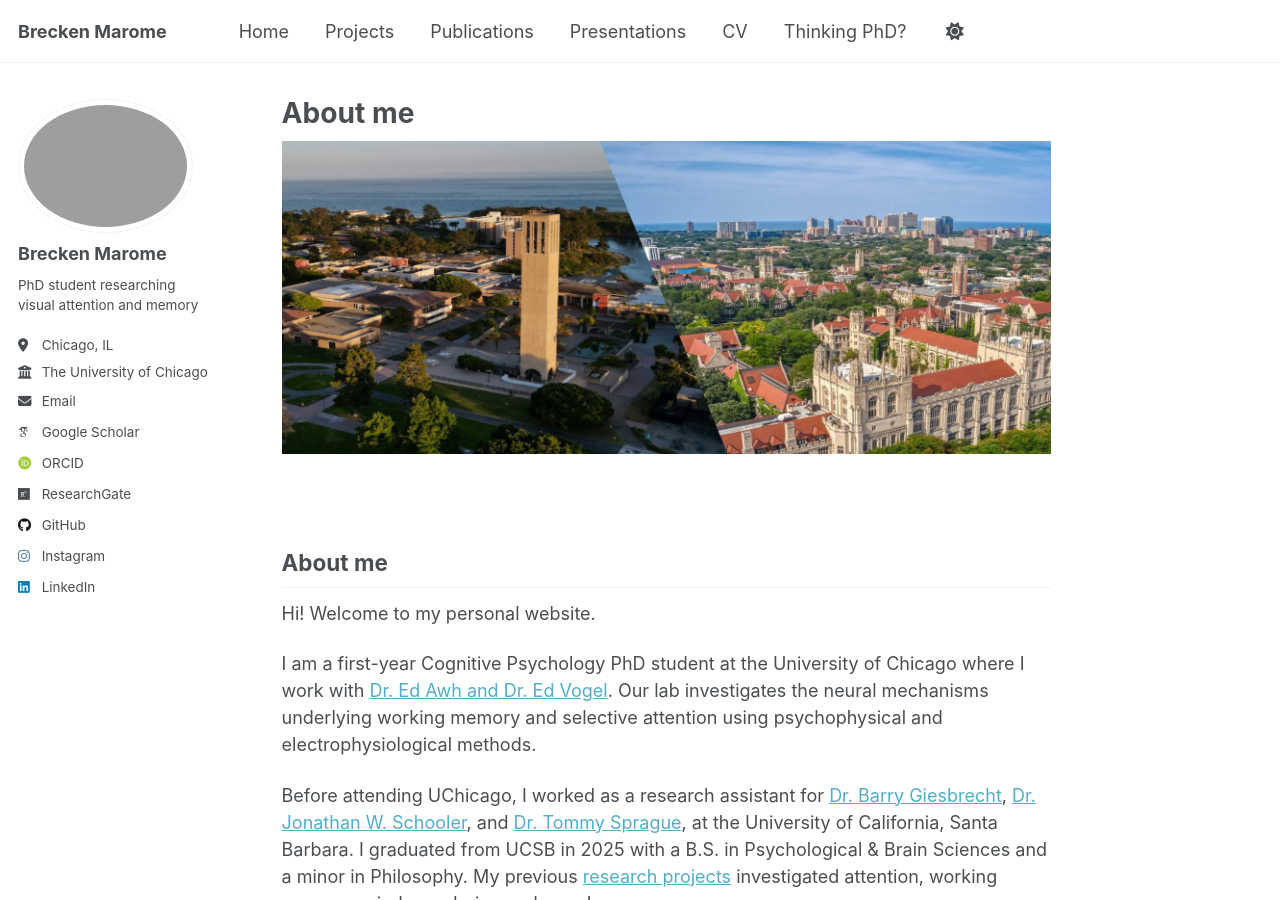
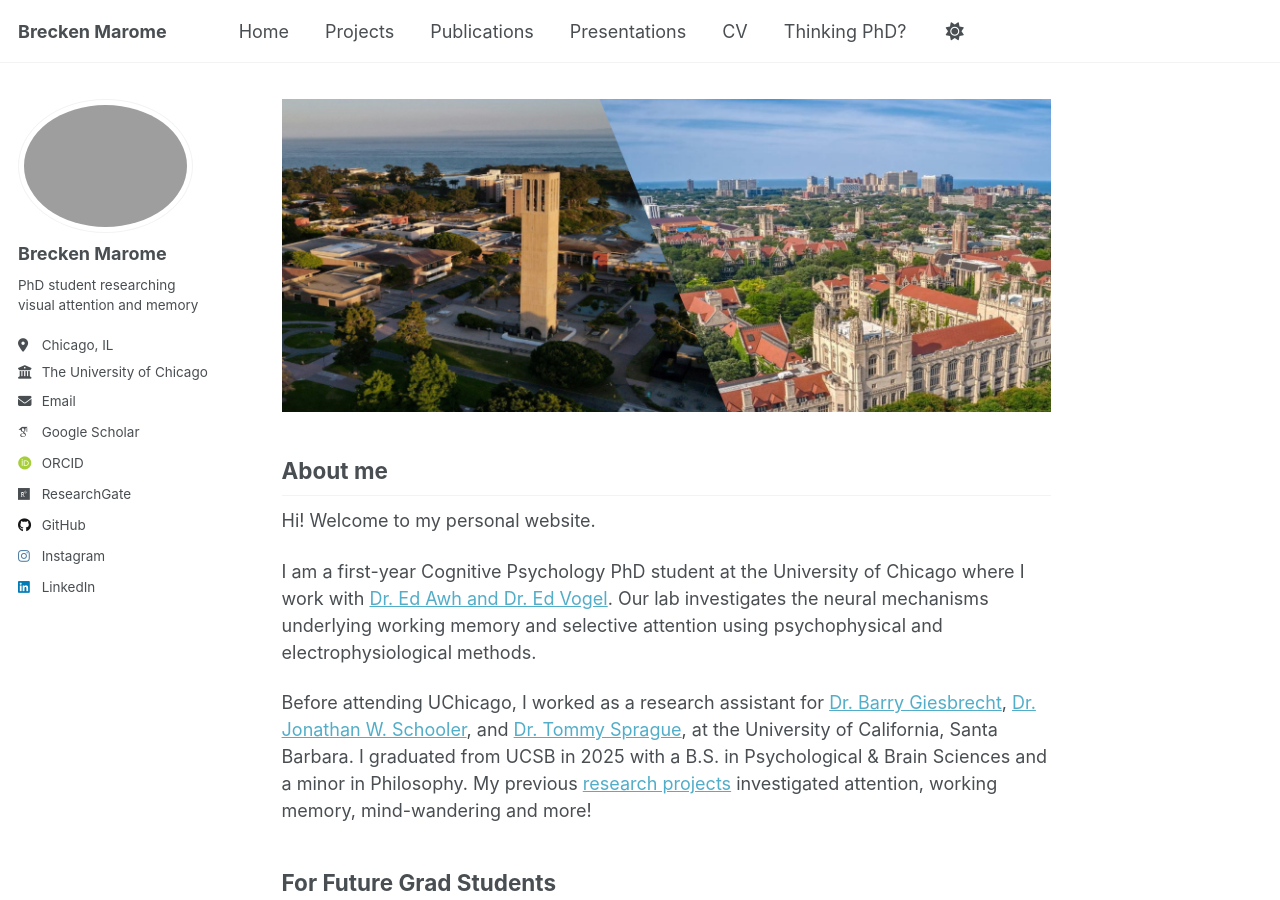
Before and after one commit to btmarome/btmarome.github.io, a Jekyll site: the page built from _pages/about.md, in a window 1280 px wide and 900 px high. Built offline with Jekyll 4.4.1, drawn with Linux system fonts in a browser that asks for light colours; some web fonts are replaced; a script that is not in the unit is left out.

Commit message:
Update about.md

```diff
--- a/_pages/about.md
+++ b/_pages/about.md
@@ -1,6 +1,5 @@
 ---
 permalink: /
-title: "About me"
 author_profile: true
 redirect_from:
   - /about/
@@ -8,8 +7,6 @@ redirect_from:
 ---
 
 ![Banner showing UCSB and UChicago campus](/images/banner.jpg)
-
-<br>
 
 ## About me
 
```
